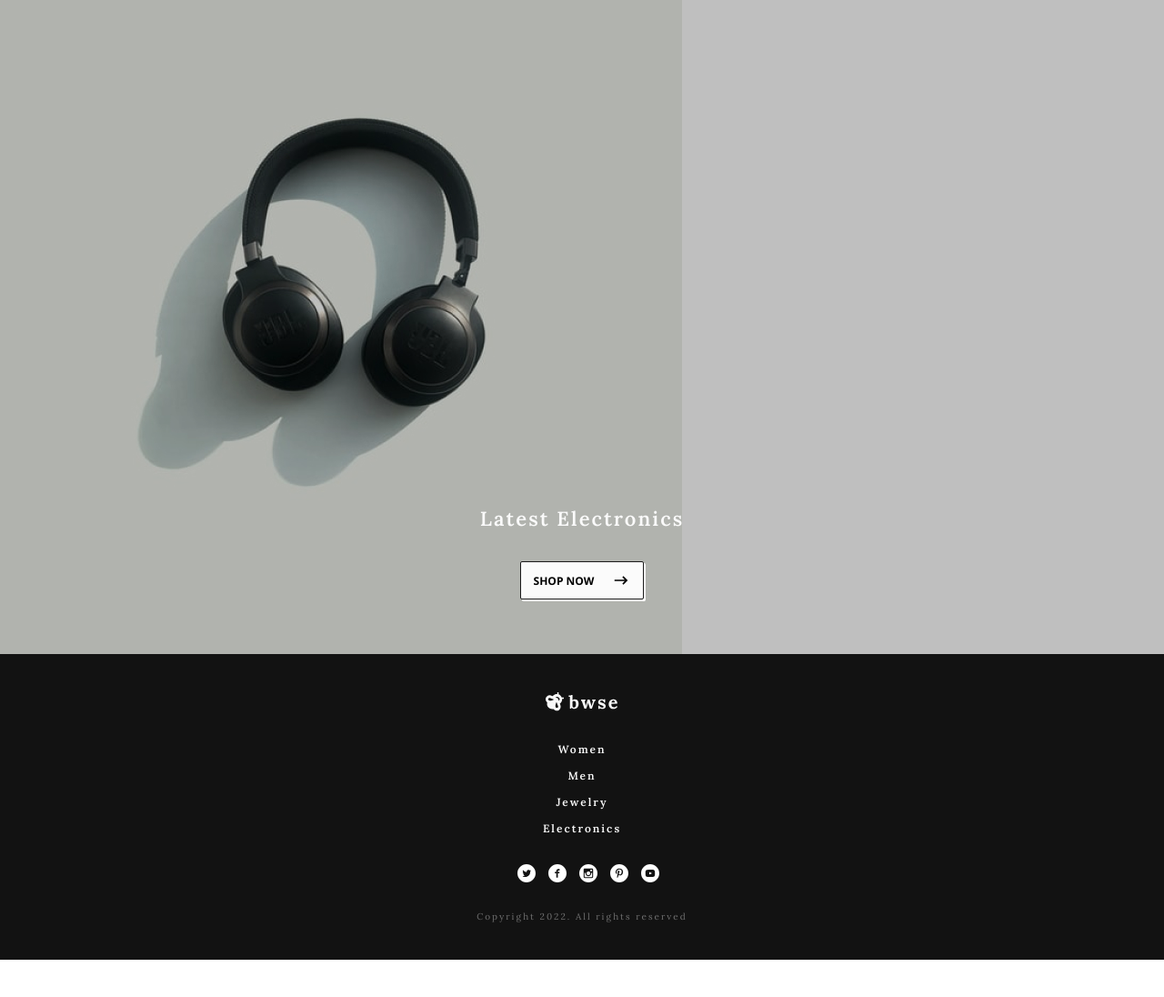
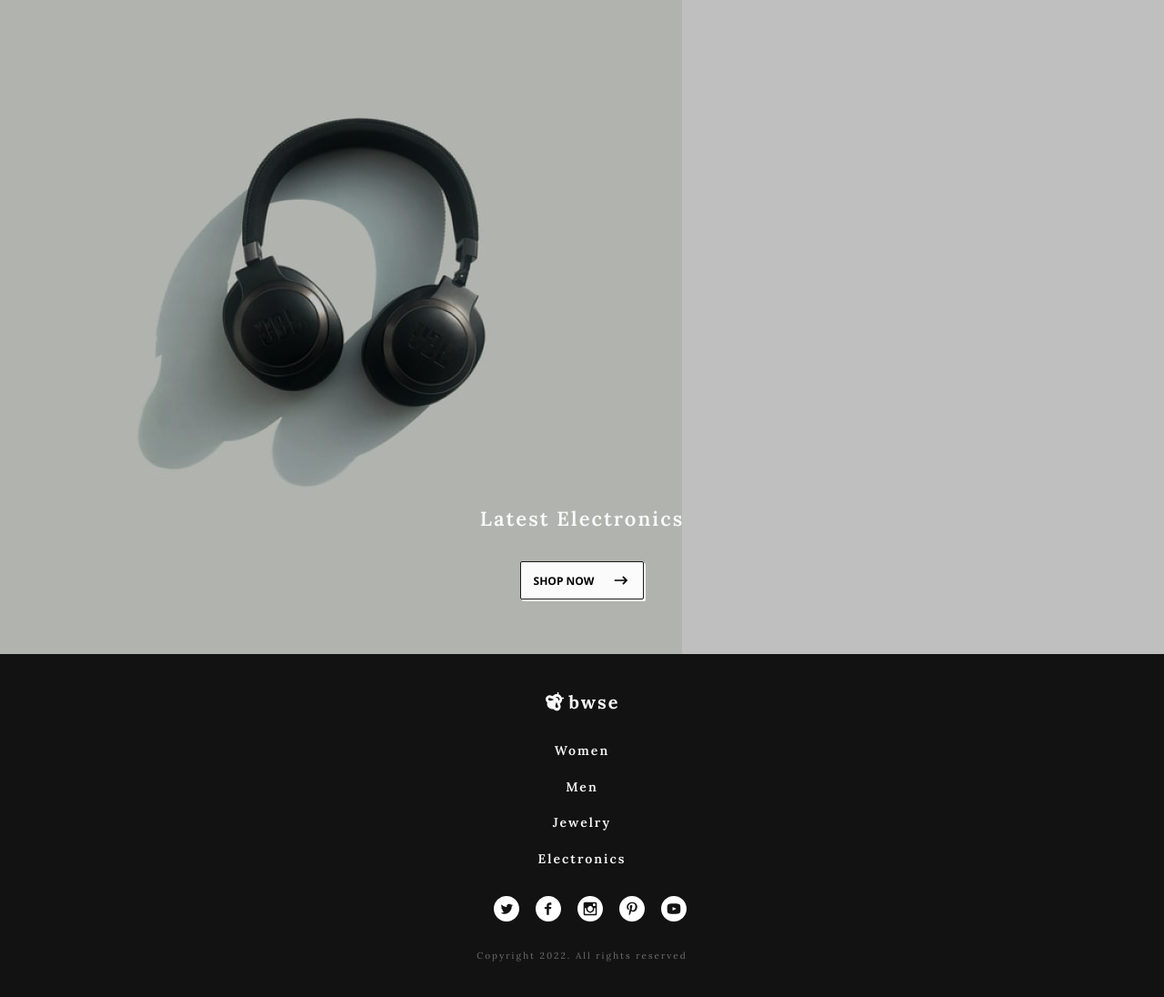
Before and after one commit to ding-09/e-commerce, a React (Create React App) app: page / in a window 1280 px wide. Shown: the part 3536-4632 px from the top of the page at 91% size. Before the commit the page ends 4591 px from the top, so only its background shows below. Built offline with nearby package versions, Linux system fonts and the light colour scheme.

Commit message:
made footer icons and text larger

```diff
--- a/src/components/footer/style.js
+++ b/src/components/footer/style.js
@@ -8,9 +8,12 @@ export const Container = styled.div`
   padding: 4rem 0rem;
   gap: 3rem;
   nav {
-    min-height: 10.5rem;
+    min-height: 14rem;
     ul {
       justify-content: space-between;
+      li a {
+        font-size: 1.4rem;
+      }
     }
   }
 `;
@@ -21,9 +24,13 @@ export const Socials = styled.div`
   ul {
     display: flex;
     li {
-      margin-left: 1.4rem;
+      margin-left: 1.8rem;
       a {
         display: flex;
+        svg {
+          width: 2.8rem;
+          height: 2.8rem;
+        }
       }
     }
   }
```
